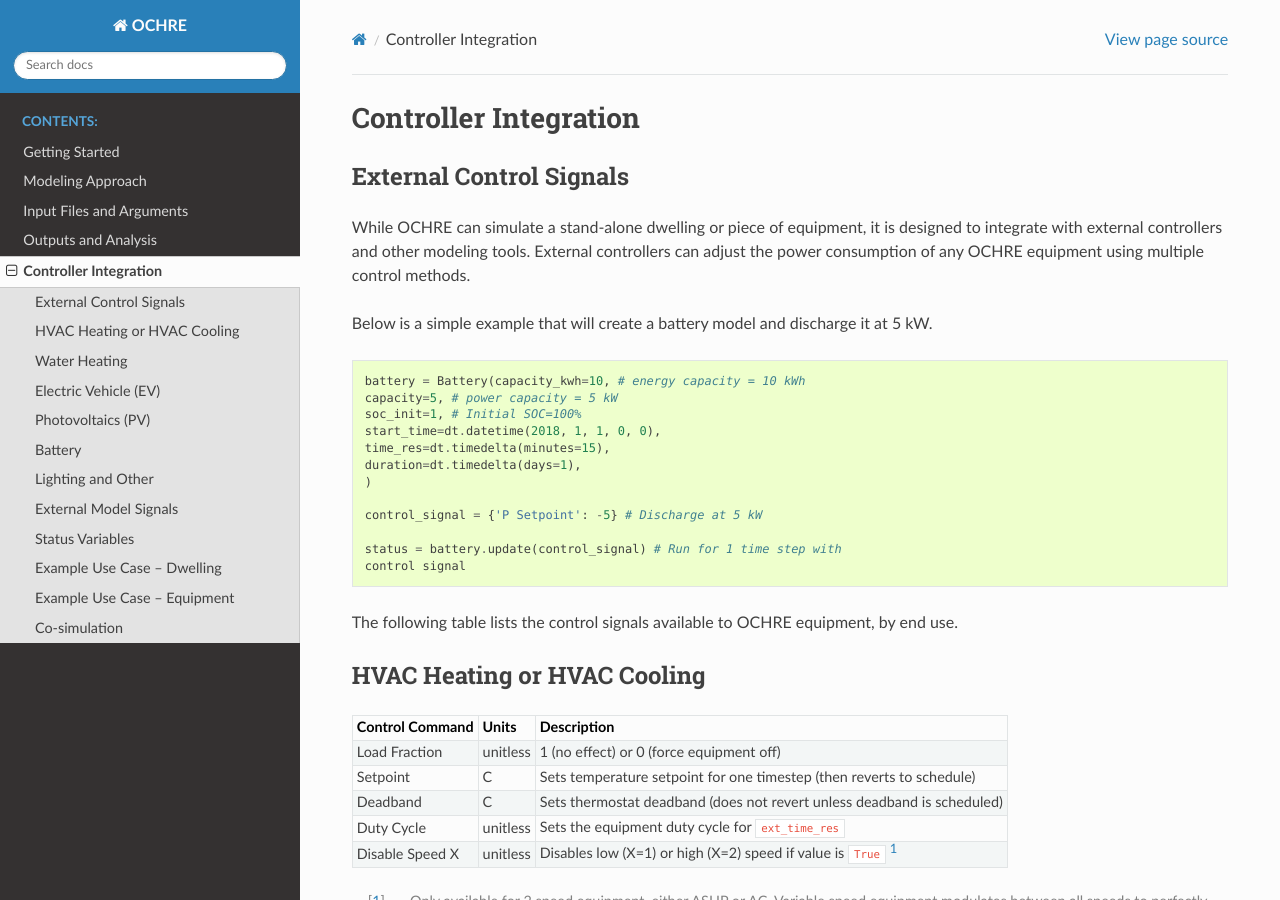
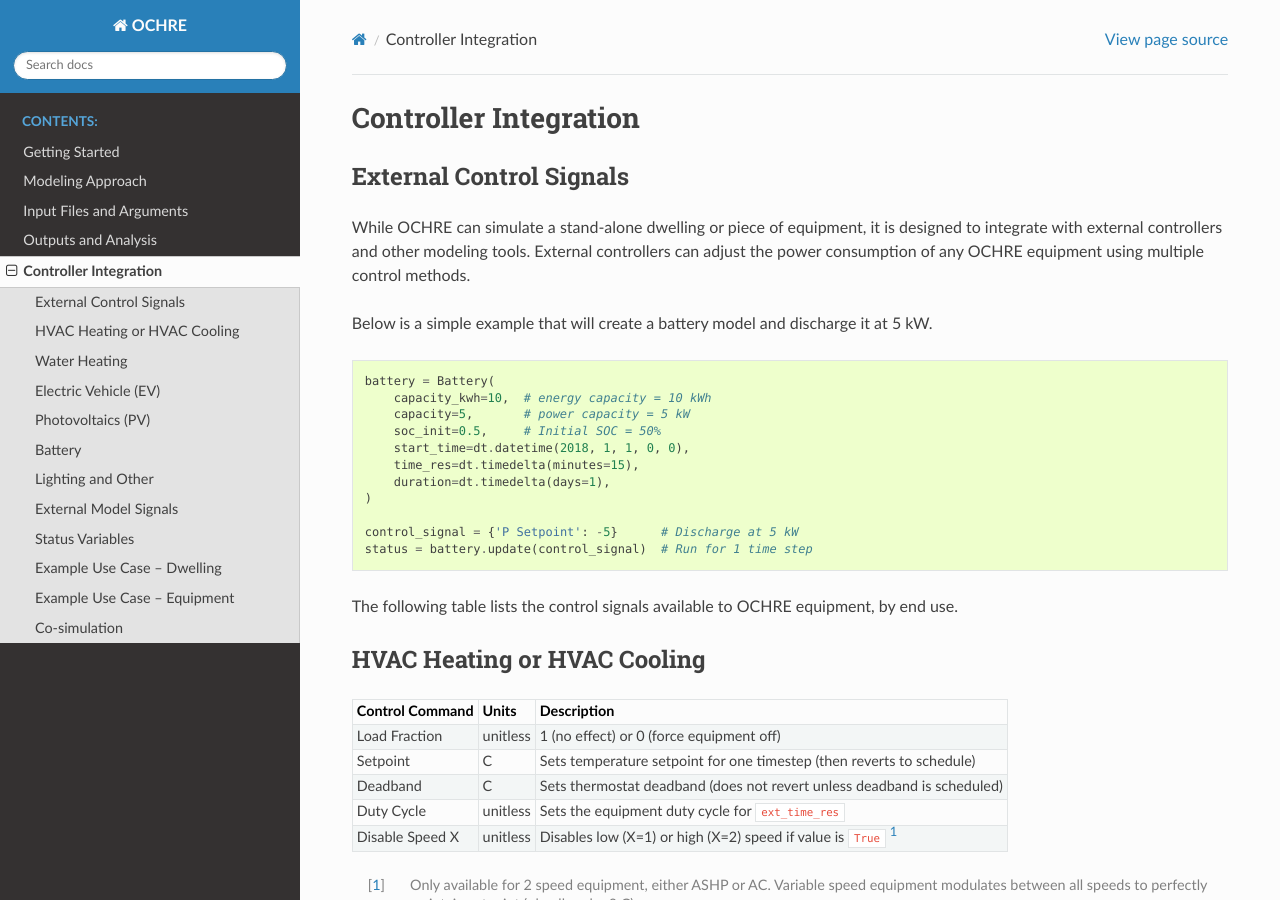
Before and after one commit to NREL/OCHRE, a Sphinx documentation site: the page built from docs/source/ControllerIntegration.rst, in a window 1280 px wide and 900 px high. Built offline with Sphinx 7.4.7 and the Read the Docs theme 2.0.0, drawn with Linux system fonts in a browser that asks for light colours.

Commit message:
minor doc edits

```diff
--- a/docs/source/ControllerIntegration.rst
+++ b/docs/source/ControllerIntegration.rst
@@ -14,18 +14,17 @@
 
 .. code-block:: python
 
-    battery = Battery(capacity_kwh=10, # energy capacity = 10 kWh
-    capacity=5, # power capacity = 5 kW
-    soc_init=1, # Initial SOC=100%
-    start_time=dt.datetime(2018, 1, 1, 0, 0),
-    time_res=dt.timedelta(minutes=15),
-    duration=dt.timedelta(days=1),
+    battery = Battery(
+        capacity_kwh=10,  # energy capacity = 10 kWh
+        capacity=5,       # power capacity = 5 kW
+        soc_init=0.5,     # Initial SOC = 50%
+        start_time=dt.datetime(2018, 1, 1, 0, 0),
+        time_res=dt.timedelta(minutes=15),
+        duration=dt.timedelta(days=1),
     )
 
-    control_signal = {'P Setpoint': -5} # Discharge at 5 kW
-
-    status = battery.update(control_signal) # Run for 1 time step with
-    control signal
+    control_signal = {'P Setpoint': -5}      # Discharge at 5 kW
+    status = battery.update(control_signal)  # Run for 1 time step
 
 The following table lists the control signals available to OCHRE
 equipment, by end use.
--- a/docs/source/InputsAndArguments.rst
+++ b/docs/source/InputsAndArguments.rst
@@ -191,8 +191,7 @@
 .. code-block:: python
 
    from OCHRE import Battery
-   equipment = Battery(name, **equipment_args)
-
+   equipment = Battery(**equipment_args)
 
 where equipment_args is a Python dictionary of Equipment arguments.
 A full set of the equipment classes available are listed in this
```
